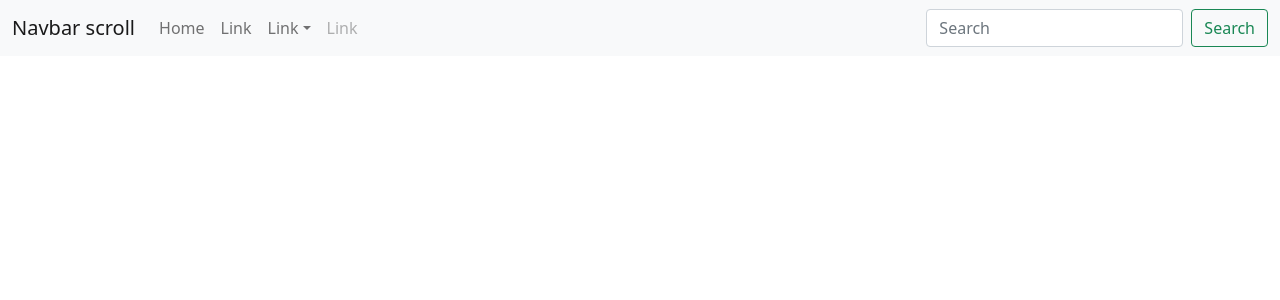
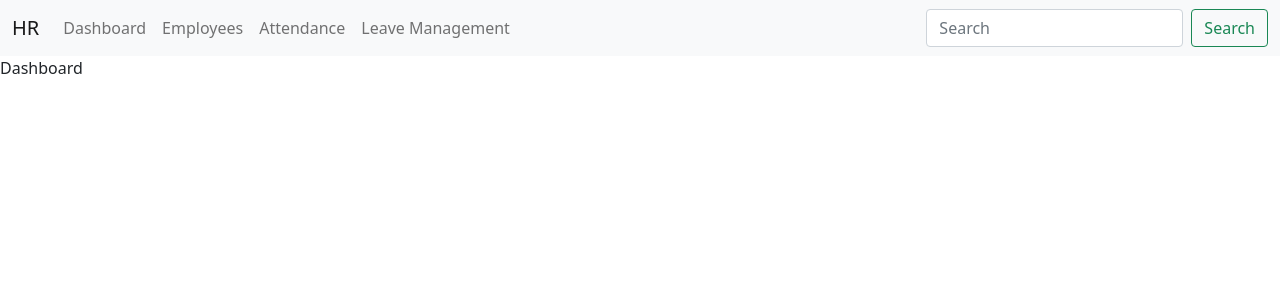
Before and after one commit to HussainShafayet/practise-react, a React (Create React App) app: page / in a window 1280 px wide. Shown: the top 300 px of the page. Built offline with nearby package versions, Linux system fonts and the light colour scheme.

Commit message:
navbar routing set

```diff
--- a/package.json
+++ b/package.json
@@ -10,6 +10,7 @@
     "react": "^17.0.2",
     "react-bootstrap": "^2.1.1",
     "react-dom": "^17.0.2",
+    "react-router-dom": "^6.2.2",
     "react-scripts": "4.0.3",
     "web-vitals": "^1.1.1"
   },
--- a/src/App.js
+++ b/src/App.js
@@ -13,7 +13,10 @@ import EventHooks from './components/EventsHooks';
 import RegistrationForm from './components/Form/RegistrationForm';
 import Parent from './components/dataPass/Parent';
 import Nav from './components/navBar/nav';
+import Dashboard from './components/hr/dashboard';
+import Employees from './components/hr/employees';
 import "bootstrap/dist/css/bootstrap.min.css";
+import { BrowserRouter as Router, Routes, Route } from "react-router-dom";
 
 
 function App() {
@@ -36,8 +39,13 @@ function App() {
         <RegistrationForm />
         <Parent />
         */}
+      <Router>
         <Nav />
-
+        <Routes>
+          <Route path="/" element={ <Dashboard />} />
+          <Route path="/employees" element={<Employees />} />
+        </Routes>
+      </Router>
     </div>
   );
 }
--- /dev/null
+++ b/src/components/hr/dashboard.js
@@ -0,0 +1,9 @@
+import React, { Component } from 'react'
+
+export default class Dashboard extends Component {
+  render() {
+    return (
+      <div>Dashboard</div>
+    )
+  }
+}
--- /dev/null
+++ b/src/components/hr/employees.js
@@ -0,0 +1,9 @@
+import React, { Component } from 'react'
+
+export default class Employees extends Component {
+  render() {
+    return (
+      <div>Employees</div>
+    )
+  }
+}
--- a/src/components/navBar/nav.js
+++ b/src/components/navBar/nav.js
@@ -8,25 +8,14 @@ export default class navBar extends Component {
       <div>
         <Navbar bg="light" expand="lg">
           <Container fluid>
-            <Navbar.Brand href="#">Navbar scroll</Navbar.Brand>
+            <Navbar.Brand href="#">HR</Navbar.Brand>
             <Navbar.Toggle />
             <Navbar.Collapse>
               <Nav className="me-auto my-2 my-lg-0">
-                <Nav.Link href="#action1">Home</Nav.Link>
-                <Nav.Link href="#action2">Link</Nav.Link>
-                <NavDropdown title="Link">
-                  <NavDropdown.Item href="#action3">Action</NavDropdown.Item>
-                  <NavDropdown.Item href="#action4">
-                    Another action
-                  </NavDropdown.Item>
-                  <NavDropdown.Divider />
-                  <NavDropdown.Item href="#action5">
-                    Something else here
-                  </NavDropdown.Item>
-                </NavDropdown>
-                <Nav.Link href="#" disabled>
-                  Link
-                </Nav.Link>
+                <Nav.Link href='/'>Dashboard</Nav.Link>
+                <Nav.Link href="/employees">Employees</Nav.Link>
+                <Nav.Link href="/attendance">Attendance</Nav.Link>
+                <Nav.Link href="/leave-management">Leave Management</Nav.Link>
               </Nav>
               <Form className="d-flex">
                 <FormControl
```
Also changed, not shown: 1 other file (tests, documents, lock files or other folders).
